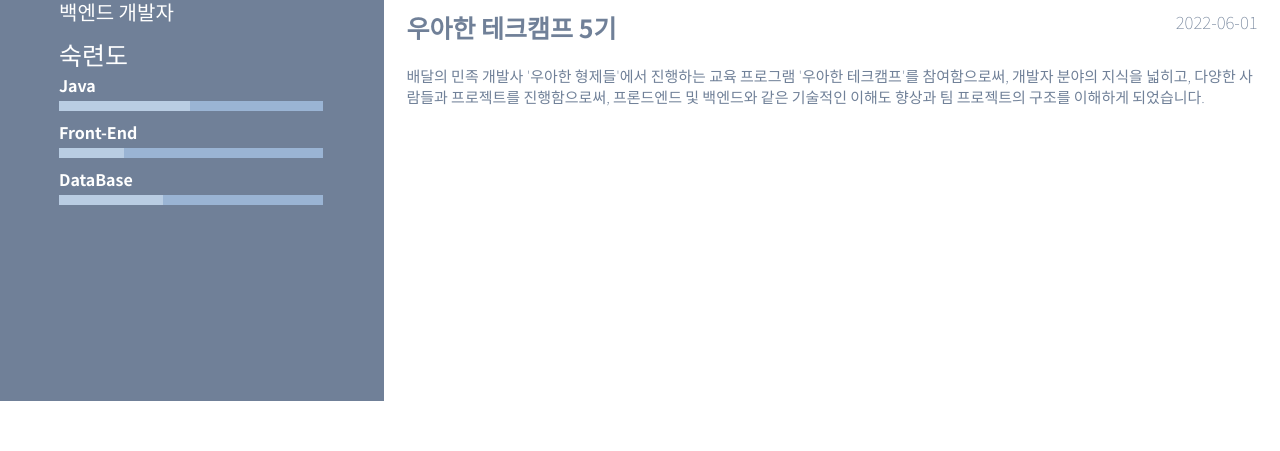
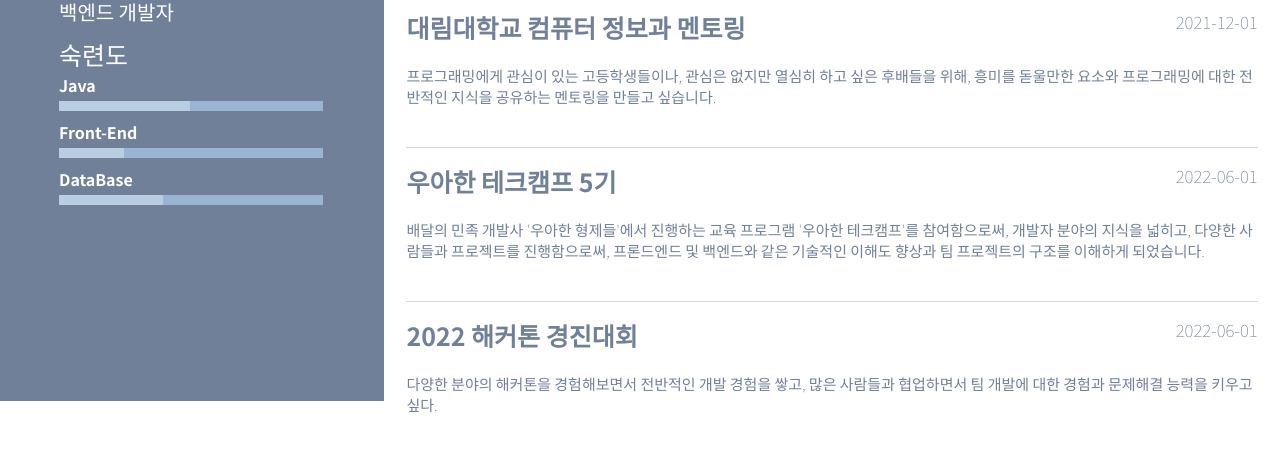
Before and after one commit to jindaram-stu/resume2, a plain HTML site: page html/acitivites.html in a window 1280 px wide. Shown: the part 457-908 px from the top of the page. Before the commit the page ends 800 px from the top, so only its background shows below. Drawn offline with Linux system fonts and the light colour scheme.

Commit message:
last commit

```diff
--- a/html/acitivites.html
+++ b/html/acitivites.html
@@ -90,6 +90,19 @@
                         </div>
                     </div>
                     <div class="line"></div>
+                    <div class="project"> <!-- 컴퓨터 정보과 멘토링 -->
+                        <div class="project-head">
+                            <p class="project-name">대림대학교 컴퓨터 정보과 멘토링</p>
+                            <p class="project-date">2021-12-01</p>
+                        </div>
+
+                        <div class="project-content">
+                            <p class="project-explanation">
+                               프로그래밍에게 관심이 있는 고등학생들이나, 관심은 없지만 열심히 하고 싶은 후배들을 위해, 흥미를 돋울만한 요소와 프로그래밍에 대한 전반적인 지식을 공유하는 멘토링을 만들고 싶습니다.
+                            </p>
+                        </div>
+                    </div>
+                    <div class="line"></div>
                     <div class="project"> <!-- 우아한 테크캠프 -->
                         <div class="project-head">
                             <p class="project-name">우아한 테크캠프 5기</p>
@@ -102,6 +115,19 @@
                             </p>
                         </div>
                     </div>
+                    <div class="line"></div>
+                    <div class="project"> <!-- 해커톤 경진대회 -->
+                        <div class="project-head">
+                            <p class="project-name">2022 해커톤 경진대회</p>
+                            <p class="project-date">2022-06-01</p>
+                        </div>
+
+                        <div class="project-content">
+                            <p class="project-explanation">
+                               다양한 분야의 해커톤을 경험해보면서 전반적인 개발 경험을 쌓고, 많은 사람들과 협업하면서 팀 개발에 대한 경험과 문제해결 능력을 키우고 싶다.
+                            </p>
+                        </div>
+                    </div>
 
                 </div>
             </div>
```
